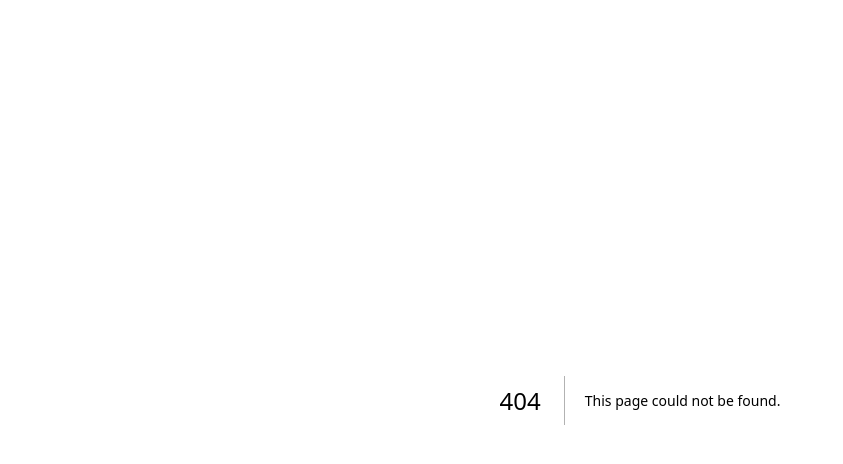
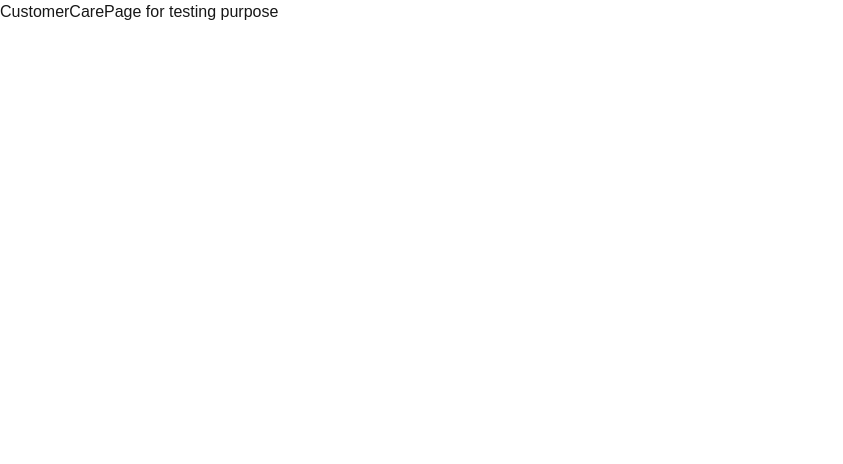
Before and after one commit to Shaurya9935/sample-project, a Next.js app: page /customer-care in a window 1280 px wide. Before the commit this address had no page. Shown: the top 464 px of the page, without its empty margins (0-843 px from the left). Built offline with nearby package versions, Linux system fonts and the light colour scheme.

Commit message:
testing ai reviewer

```diff
--- /dev/null
+++ b/app/customer-care/page.tsx
@@ -0,0 +1,9 @@
+import React from 'react'
+
+const CustomerCarePage = () => {
+  return (
+    <div>CustomerCarePage for testing purpose</div>
+  )
+}
+
+export default CustomerCarePage
```
